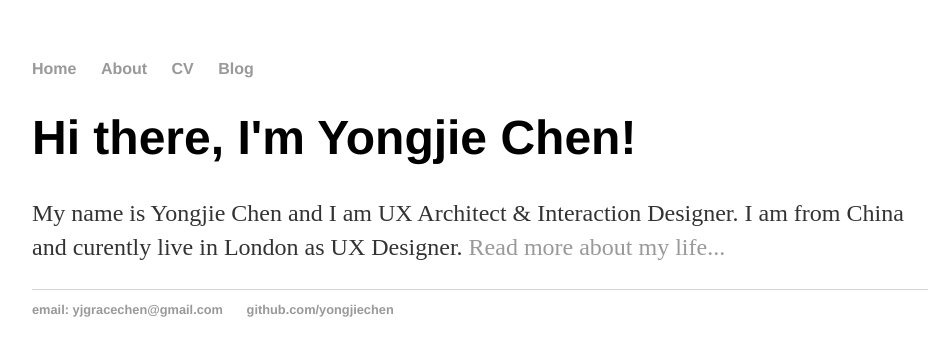
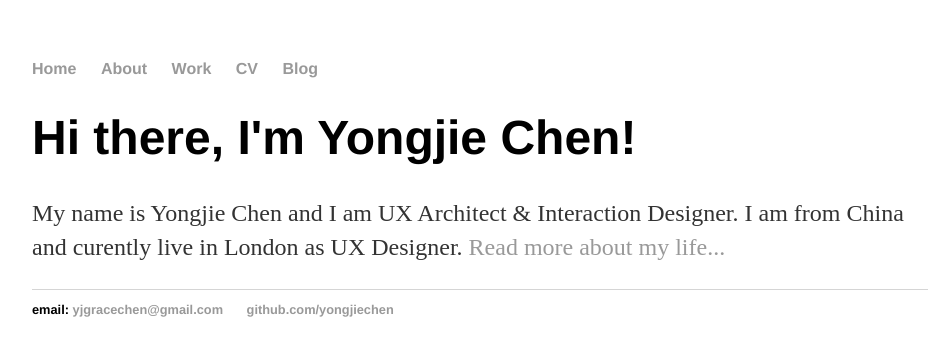
Before and after one commit to yjgracechen/yjgracechen.github.io, a Jekyll site: the page built from index.html, in a window 1280 px wide. Shown: the top 356 px of the page, without its empty margins (160-1094 px from the left). Built offline with Jekyll 4.4.1, drawn with Linux system fonts in a browser that asks for light colours; part of the change alters nothing that is shown.

Commit message:
Update default.html

```diff
--- a/_layouts/default.html
+++ b/_layouts/default.html
@@ -10,6 +10,7 @@
 	    		<ul>
 	        		<li><a href="/">Home</a></li>
 		        	<li><a href="/about">About</a></li>
+		        	<li><a href="/work"> Work </a></li>
 	        		<li><a href="/cv">CV</a></li>
 	        		<li><a href="/blog">Blog</a></li>
 	    		</ul>
@@ -21,7 +22,7 @@
 			</div><!-- /.container -->
 			<footer>
 	    		<ul>
-	        		<li><a href="mailto:yjgracechen@gmail.com">email: yjgracechen@gmail.com </a></li>
+	        		<li>email: <a href="mailto:yjgracechen@gmail.com"> yjgracechen@gmail.com </a></li>
 	        		<li><a href="https://github.com/yongjiechen">github.com/yongjiechen</a></li>
 				</ul>
 			</footer>
```
